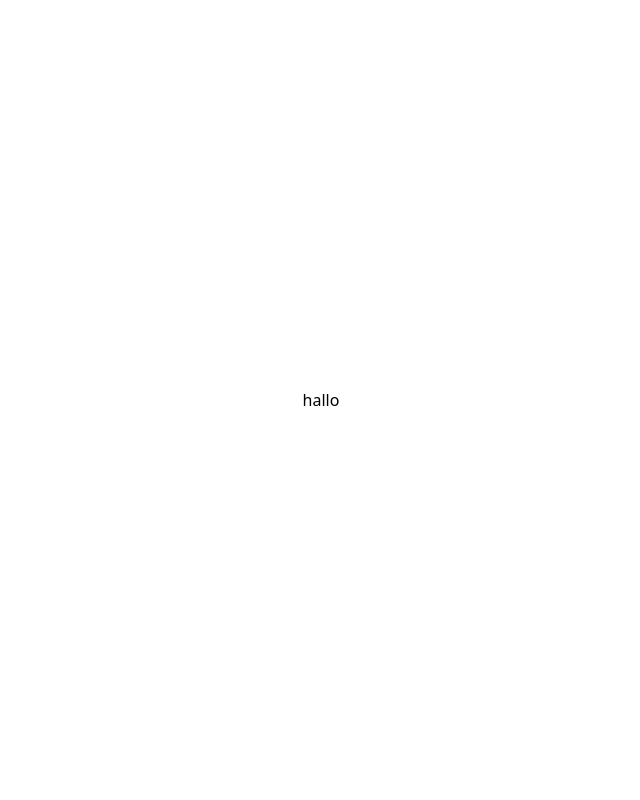
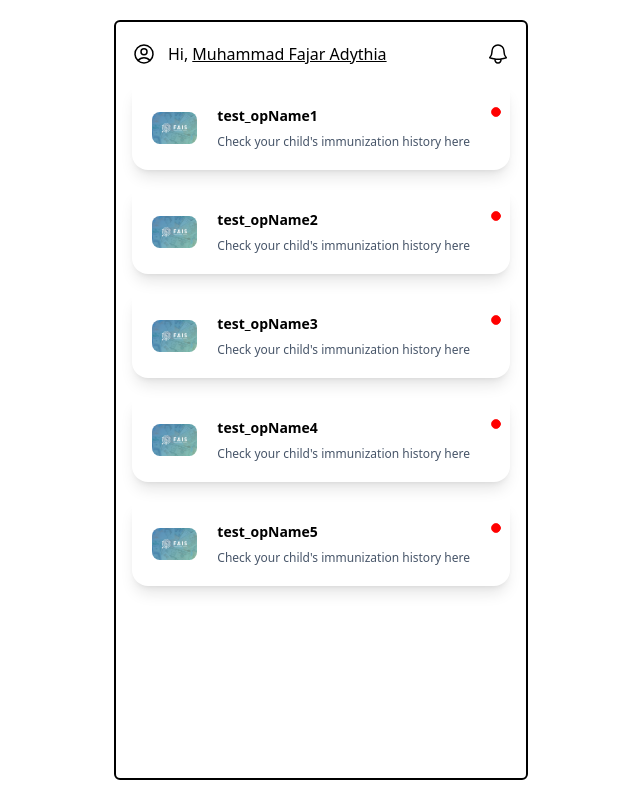
Before and after one commit to russellotniel/opname, a Next.js app: page /opname/detail/1 in a window 1280 px wide. Shown: the whole page, without its empty margins (319-959 px from the left). Built offline with nearby package versions, Linux system fonts and the light colour scheme.

Commit message:
detail opname item

```diff
--- /dev/null
+++ b/components/opName/detail_item.js
@@ -0,0 +1,54 @@
+import Image from 'next/image';
+import React from 'react';
+
+const DetailItem = ({ data }) => {
+  return (
+    <div>
+      <a href={`/`}>
+        <div className="flex flex-col bg-white rounded-b-2xl shadow-lg mx-2 my-5 hover:drop-shadow-2xl">
+          <div className="flex flex-row py-5 px-2 rounded-t-lg ">
+            <div className="flex items-center pl-3">
+              <Image
+                className="rounded-lg"
+                src="/images/Logo Finance and Accounting Information System (FAIS).png"
+                alt=""
+                width={90}
+                height={90}
+              />
+            </div>
+
+            <div className="flex items-center pl-3">
+              <div className="flex flex-col px-2 text-sm">
+                <h4 class="text-black whitespace-nowrap font-bold">
+                  {data.name}
+                </h4>
+                <h4 class="text-black whitespace-nowrap pt-2 text-xs text-slate-600">
+                  Check your child's immunization history here
+                </h4>
+              </div>
+            </div>
+
+            <div className="flex pl-3">
+              <svg
+                xmlns="http://www.w3.org/2000/svg"
+                fill="red"
+                viewBox="0 0 24 24"
+                strokeWidth={1.5}
+                stroke="red"
+                className="w-3 h-3"
+              >
+                <path
+                  strokeLinecap="round"
+                  strokeLinejoin="round"
+                  d="M12 9v3.75m9-.75a9 9 0 11-18 0 9 9 0 0118 0zm-9 3.75h.008v.008H12v-.008z"
+                />
+              </svg>
+            </div>
+          </div>
+        </div>
+      </a>
+    </div>
+  );
+};
+
+export default DetailItem;
--- a/pages/opname/detail/[id].js
+++ b/pages/opname/detail/[id].js
@@ -1,11 +1,73 @@
 import React from 'react';
+import MobileLayout from '/components/layout/MobileLayout.js';
+import OpnameDetailItem from '/components/opName/detail_item.js';
 
-const Id = () => {
-    return (
-        <div>
-            hallo
-        </div>
-    );
-}
+const detail = () => {
+	const Data_Opname = [
+		{
+			id: 1,
+			name: 'test_opName1',
+			status: 'status_opName1',
+		},
+		{
+			id: 2,
+			name: 'test_opName2',
+			status: 'status_opName2',
+		},
+		{
+			id: 3,
+			name: 'test_opName3',
+			status: 'status_opName3',
+		},
+		{
+			id: 4,
+			name: 'test_opName4',
+			status: 'status_opName4',
+		},
+		{
+			id: 5,
+			name: 'test_opName5',
+			status: 'status_opName5',
+		},
+	];
 
-export default Id;
+	return (
+		<MobileLayout>
+			<div className='my-5 mx-2'>
+				{/* <div className=''> */}
+				<div className='flex flex-row justify-between mx-2 my-1 mb-3'>
+					<div className='flex flex-row'>
+						<div className='pr-3'>
+							<svg xmlns='http://www.w3.org/2000/svg' fill='none' viewBox='0 0 24 24' strokeWidth={1.5} stroke='black' className='w-6 h-6'>
+								<path
+									strokeLinecap='round'
+									strokeLinejoin='round'
+									d='M17.982 18.725A7.488 7.488 0 0012 15.75a7.488 7.488 0 00-5.982 2.975m11.963 0a9 9 0 10-11.963 0m11.963 0A8.966 8.966 0 0112 21a8.966 8.966 0 01-5.982-2.275M15 9.75a3 3 0 11-6 0 3 3 0 016 0z'
+								/>
+							</svg>
+						</div>
+						<h5 className='text-black pr-1'>Hi,</h5>
+						<h5 className='text-black underline underline-offset-1'>Muhammad Fajar Adythia</h5>
+					</div>
+					<div className='flex flex-items-end'>
+						<svg xmlns='http://www.w3.org/2000/svg' fill='none' viewBox='0 0 24 24' strokeWidth={1.5} stroke='black' className='w-6 h-6'>
+							<path
+								strokeLinecap='round'
+								strokeLinejoin='round'
+								d='M14.857 17.082a23.848 23.848 0 005.454-1.31A8.967 8.967 0 0118 9.75v-.7V9A6 6 0 006 9v.75a8.967 8.967 0 01-2.312 6.022c1.733.64 3.56 1.085 5.455 1.31m5.714 0a24.255 24.255 0 01-5.714 0m5.714 0a3 3 0 11-5.714 0'
+							/>
+						</svg>
+					</div>
+				</div>
+
+				<div>
+					{Data_Opname.map((data) => (
+						<OpnameDetailItem key={data.id} data={data} />
+					))}
+				</div>
+			</div>
+		</MobileLayout>
+	);
+};
+
+export default detail;
```
